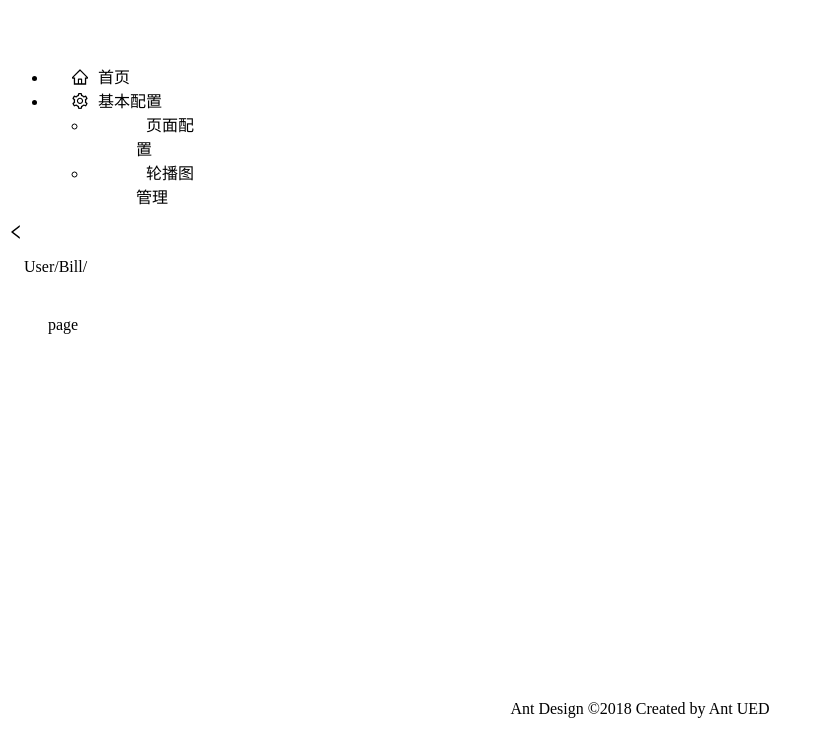
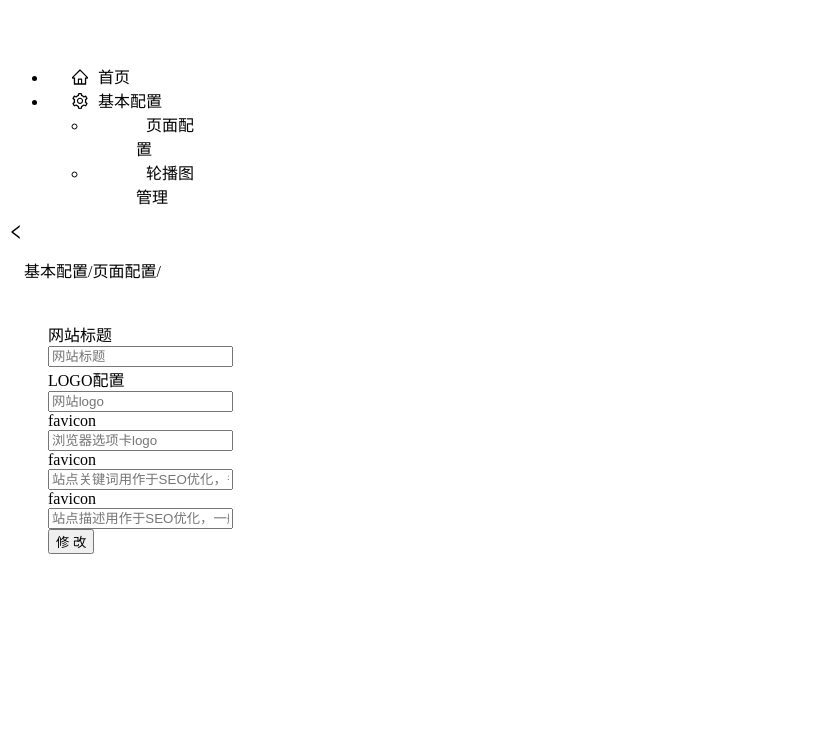
Before and after one commit to 2426091982/blueTree-bg, a Vue app: page /setting/page in a window 1280 px wide. Shown: the top 756 px of the page, without its empty margins (0-821 px from the left). Built offline with nearby package versions, Linux system fonts and the light colour scheme.

Commit message:
面包屑

```diff
--- a/src/App.vue
+++ b/src/App.vue
@@ -2,12 +2,9 @@
 // This starter template is using Vue 3 <script setup> SFCs
 // Check out https://v3.vuejs.org/api/sfc-script-setup.html#sfc-script-setup
 import NavBar from "@/components/sidebar/sidebar"
-import { ref, readonly, toRefs } from "@vue/reactivity";
-import { provide } from "@vue/runtime-core";
+import BreadCrumb from "@/components/breadcrumb";
+import { ref } from "@vue/reactivity";
 let collapsed = ref(false);
-provide("collapsed", toRefs(readonly({
-    collapsed
-})).collapsed)
 </script>
 
 <template>
@@ -18,10 +15,7 @@ provide("collapsed", toRefs(readonly({
     <a-layout>
       <a-layout-header style="background: #fff; padding: 0" />
       <a-layout-content style="margin: 0 16px">
-        <a-breadcrumb style="margin: 16px 0">
-          <a-breadcrumb-item>User</a-breadcrumb-item>
-          <a-breadcrumb-item>Bill</a-breadcrumb-item>
-        </a-breadcrumb>
+        <BreadCrumb />
         <div
           :style="{ padding: '24px', background: '#fff', minHeight: '360px' }"
         >
@@ -29,7 +23,7 @@ provide("collapsed", toRefs(readonly({
         </div>
       </a-layout-content>
       <a-layout-footer style="text-align: center">
-        Ant Design ©2018 Created by Ant UED
+
       </a-layout-footer>
     </a-layout>
   </a-layout>
--- /dev/null
+++ b/src/components/breadcrumb.vue
@@ -0,0 +1,10 @@
+<script setup>
+
+</script>
+<template>
+    <a-breadcrumb style="margin: 16px 0">
+        <a-breadcrumb-item v-for="item in $route.matched" :key="item.path">
+            {{item.meta.title}}
+        </a-breadcrumb-item>
+    </a-breadcrumb>
+</template>
--- a/src/pages/settings/page.vue
+++ b/src/pages/settings/page.vue
@@ -1,7 +1,49 @@
-<template>
-    page
-</template>
+<script setup>
+import { reactive } from "@vue/reactivity";
 
-<script setup>
+const formState = reactive({
+    title: "",
+    logo: "",
+    ico: "",
+    keywords: "",
+    descriptions: "",
+    copy: "",
+    ipc: "",
+    ip: "",
+});
+
+const formRules = {
+    title: [
+        { required: true, message: "请输入网站标题" }
+    ]
+}
 
 </script>
+
+<template>
+    <a-form :model="formState" :rules="formRules">
+        <a-form-item name="title" label="网站标题">
+            <a-input v-model:value="formState.title" placeholder="网站标题"></a-input>
+        </a-form-item>
+
+        <a-form-item name="logo" label="LOGO配置">
+            <a-input v-model:value="formState.title" placeholder="网站logo"></a-input>
+        </a-form-item>
+
+        <a-form-item name="ico" label="favicon">
+            <a-input v-model:value="formState.title" placeholder="浏览器选项卡logo"></a-input>
+        </a-form-item>
+
+        <a-form-item name="keywords" label="favicon">
+            <a-input v-model:value="formState.keywords" placeholder="站点关键词用作于SEO优化，多个关键词用 “ , ” 分割"></a-input>
+        </a-form-item>
+
+        <a-form-item name="keywords" label="favicon">
+            <a-input v-model:value="formState.keywords" placeholder="站点描述用作于SEO优化，一般为标题补充作用"></a-input>
+        </a-form-item>
+
+        <a-form-item :wrapper-col="{ offset: 2 }">
+            <a-button htmlType="submit" type="primary">修改</a-button>
+        </a-form-item>
+    </a-form>
+</template>
```
